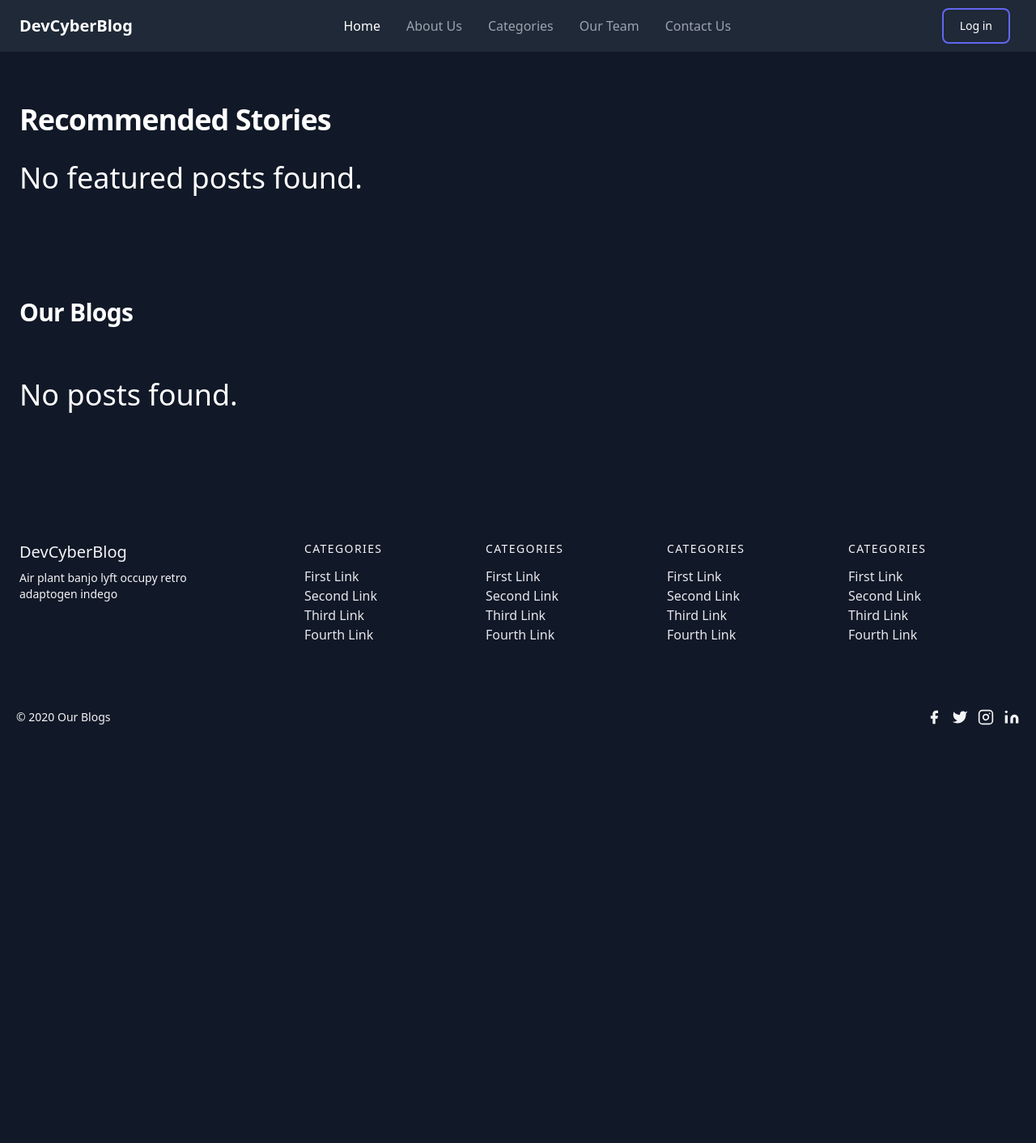
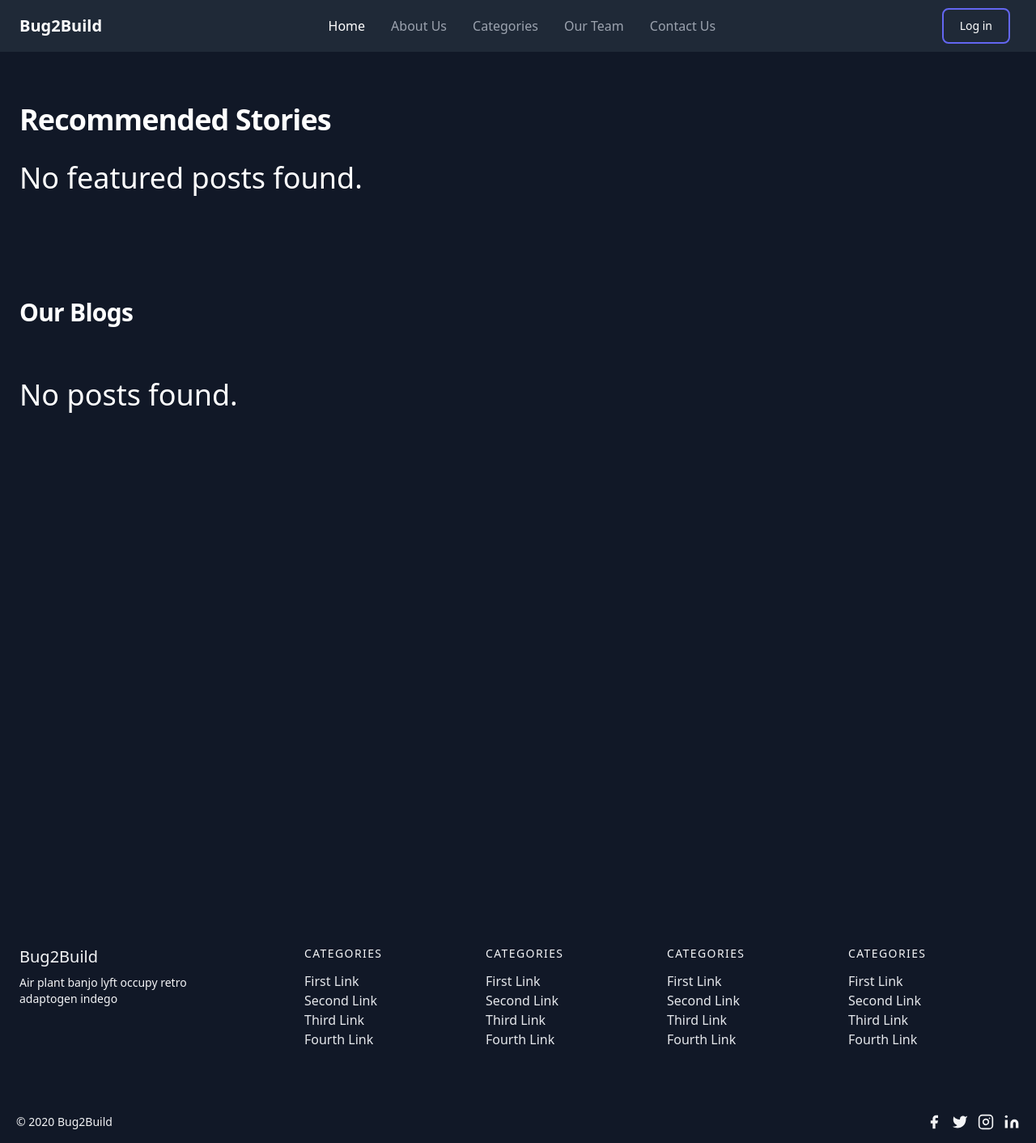
Before and after one commit to codebhomic/devcyberblog, a PHP site: page /dev_cyber_blog/index.php in a window 1280 px wide. Shown: the whole page at 81% size. Before the commit the page ends 896 px from the top, so only its background shows below. Run offline with PHP 8.4, Linux system fonts and the light colour scheme; data that the repository does not hold is empty; some libraries are stand-ins or nearby versions.

Commit message:
minor updation

```diff
--- a/includes/base_layout.php
+++ b/includes/base_layout.php
@@ -10,8 +10,7 @@ $current_page = basename($_SERVER['PHP_SELF']);
 <head>
     <meta charset="utf-8">
     <meta name="viewport" content="width=device-width, initial-scale=1">
-    <title></title>
-    <title><?php echo $page_title; ?> - Dev Cyber Blog</title>
+    <title><?= $page_title; ?> - <?= SITE_NAME?></title>
     <script src="<?= url_for("static/js/tailwind.config.js"); ?>"></script>
     <script src="https://cdn.tailwindcss.com"></script>
     <link href="https://cdn.jsdelivr.net/npm/flowbite@3.1.2/dist/flowbite.min.css" rel="stylesheet" />
@@ -26,7 +25,7 @@ $current_page = basename($_SERVER['PHP_SELF']);
                 <a href="<?= url_for("index.php"); ?>" class="flex items-center">
                     <!-- <img src="https://flowbite.com/docs/images/logo.svg" class="mr-3 h-6 sm:h-9" alt="Flowbite Logo" /> -->
                     <span
-                        class="self-center text-xl font-semibold whitespace-nowrap text-black dark:text-white">DevCyberBlog</span>
+                        class="self-center text-xl font-semibold whitespace-nowrap text-black dark:text-white"><?= SITE_NAME?></span>
                 </a>
                 <div class="flex items-center lg:order-2">
                     <?php
@@ -136,7 +135,7 @@ $current_page = basename($_SERVER['PHP_SELF']);
             <div class="w-64 flex-shrink-0 md:mx-0 mx-auto text-center md:text-left">
                 <a
                     class="flex title-font font-medium items-center md:justify-start justify-center text-gray-900 dark:text-gray-100">
-                    <span class="text-xl">DevCyberBlog</span>
+                    <span class="text-xl"><?= SITE_NAME?></span>
                 </a>
                 <p class="mt-2 text-sm text-gray-500 dark:text-gray-100">Air plant banjo lyft occupy retro adaptogen
                     indego</p>
@@ -218,7 +217,7 @@ $current_page = basename($_SERVER['PHP_SELF']);
         </div>
         <div class="bg-gray-100 dark:bg-gray-900">
             <div class="container mx-auto py-4 px-5 flex flex-wrap flex-col sm:flex-row">
-                <p class="text-gray-500 dark:text-gray-100 text-sm text-center sm:text-left">© 2020 Our Blogs</p>
+                <p class="text-gray-500 dark:text-gray-100 text-sm text-center sm:text-left">© 2020 <?= SITE_NAME?></p>
                 <span class="inline-flex sm:ml-auto sm:mt-0 mt-2 justify-center sm:justify-start">
                     <a class="text-gray-500 dark:text-gray-100">
                         <svg fill="currentColor" stroke-linecap="round" stroke-linejoin="round" stroke-width="2"
--- a/includes/constants.php
+++ b/includes/constants.php
@@ -1,6 +1,6 @@
 <?php
 // General
-define('SITE_NAME', 'Dev Cyber Blog');
+define('SITE_NAME', 'Bug2Build');
 define('SITE_DOMAIN', 'blogbykb.istecgcmohali.in');
 define('SITE_URL', 'https://localhost/dev_cyber_blog/');
 define('SITE_EMAIL', 'admin@example.com');
--- a/index.php
+++ b/index.php
@@ -118,7 +118,7 @@ ob_start();
     </section>
 <?php }?>
 
-<section class="bg-white dark:bg-gray-900">
+<section class="bg-white dark:bg-gray-900 min-h-screen">
     <div class="py-8 px-4 mx-auto max-w-screen-xl lg:py-16 lg:px-6">
         <div class="max-w-screen-sm text-start mb-8">
             <h2 class="mb-4 text-3xl tracking-tight font-extrabold text-gray-900 dark:text-white capitalize">
```
